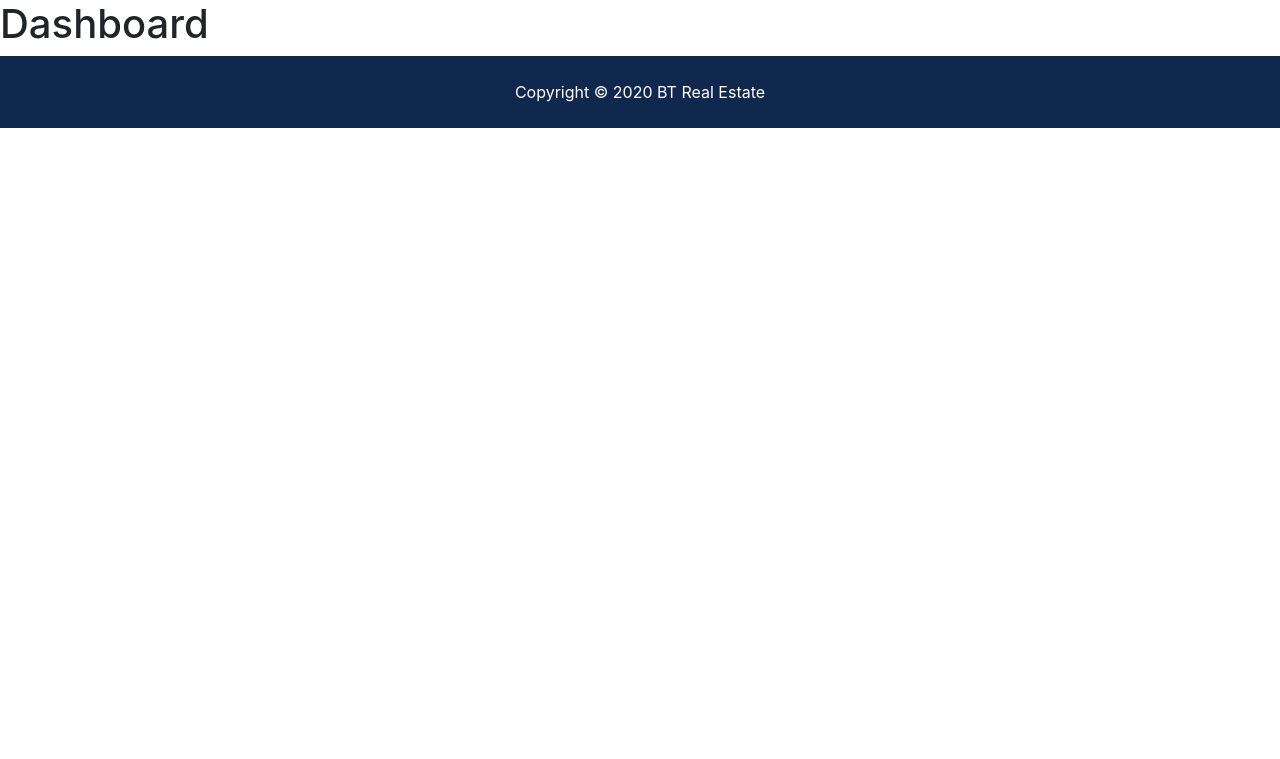
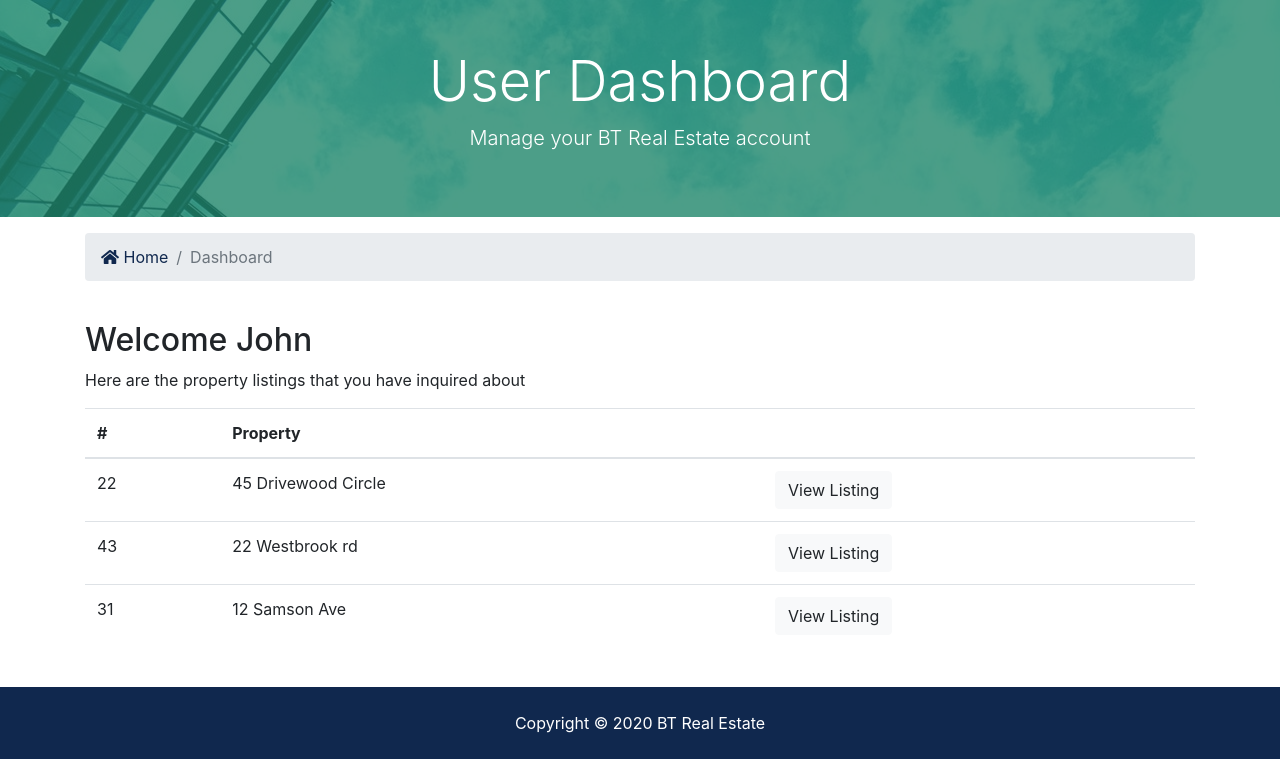
Before and after one commit to AkhlakurRahman/django-realtor, a Django app: page /accounts/dashboard in a window 1280 px wide. Shown: the part 128-887 px from the top of the page. Before the commit the page ends 256 px from the top, so only its background shows below. Run offline with Django 3.2, Linux system fonts and the light colour scheme; some libraries are stand-ins or nearby versions.

Commit message:
login and logout added

```diff
--- a/accounts/views.py
+++ b/accounts/views.py
@@ -1,12 +1,8 @@
 from django.shortcuts import render, redirect
-from django.contrib import messages
+from django.contrib import messages, auth
 from django.contrib.auth.models import User
 
 # Create your views here.
-
-
-def login(request):
-    return render(request, 'accounts/login.html')
 
 
 def register(request):
@@ -47,8 +43,27 @@ def register(request):
         return render(request, 'accounts/register.html')
 
 
+def login(request):
+    if request.method == 'POST':
+        username = request.POST['username']
+        password = request.POST['password']
+
+        user = auth.authenticate(username=username, password=password)
+        if user is not None:
+            auth.login(request, user)
+            messages.success(request, 'You are logged in!')
+            return redirect('dashboard')
+        else:
+            messages.error(request, 'Invalid credentials!')
+            return redirect('login')
+    else:
+        return render(request, 'accounts/login.html')
+
+
 def logout(request):
-    return redirect('index')
+    if request.method == 'POST':
+        auth.logout(request)
+        return redirect('index')
 
 
 def dashboard(request):
--- a/templates/accounts/dashboard.html
+++ b/templates/accounts/dashboard.html
@@ -1,5 +1,71 @@
 {% extends 'base.html' %} {% block content %}
 
-<h1>Dashboard</h1>
+<section id="showcase-inner" class="py-5 text-white">
+  <div class="container">
+    <div class="row text-center">
+      <div class="col-md-12">
+        <h1 class="display-4">User Dashboard</h1>
+        <p class="lead">Manage your BT Real Estate account</p>
+      </div>
+    </div>
+  </div>
+</section>
+
+<!-- Breadcrumb -->
+<section id="bc" class="mt-3">
+  <div class="container">
+    <nav aria-label="breadcrumb">
+      <ol class="breadcrumb">
+        <li class="breadcrumb-item">
+          <a href="{% url 'index' %}"> <i class="fas fa-home"></i> Home</a>
+        </li>
+        <li class="breadcrumb-item active">Dashboard</li>
+      </ol>
+    </nav>
+  </div>
+</section>
+
+<section id="dashboard" class="py-4">
+  <div class="container">
+    <div class="row">
+      <div class="col-md-12">
+        <h2>Welcome John</h2>
+        <p>Here are the property listings that you have inquired about</p>
+        <table class="table">
+          <thead>
+            <tr>
+              <th scope="col">#</th>
+              <th scope="col">Property</th>
+              <th></th>
+            </tr>
+          </thead>
+          <tbody>
+            <tr>
+              <td>22</td>
+              <td>45 Drivewood Circle</td>
+              <td>
+                <a class="btn btn-light" href="#">View Listing</a>
+              </td>
+            </tr>
+            <tr>
+              <td>43</td>
+              <td>22 Westbrook rd</td>
+              <td>
+                <a class="btn btn-light" href="#">View Listing</a>
+              </td>
+            </tr>
+            <tr>
+              <td>31</td>
+              <td>12 Samson Ave</td>
+              <td>
+                <a class="btn btn-light" href="#">View Listing</a>
+              </td>
+            </tr>
+          </tbody>
+        </table>
+      </div>
+    </div>
+  </div>
+</section>
 
 {% endblock %}
--- a/templates/partials/_navbar.html
+++ b/templates/partials/_navbar.html
@@ -45,6 +45,28 @@
       </ul>
 
       <ul class="navbar-nav ml-auto">
+        {% if user.is_authenticated %}
+        <li
+          {% if 'dashboard' in request.path %}
+            class="nav-item active mr-3"
+          {% else %}
+            class="nav-item mr-3"
+          {% endif %}
+        >
+          <a class="nav-link" href="{% url 'dashboard' %}">
+            Dashboard</a
+          >
+        </li>
+        <li class="nav-item">
+          <a href="javascript:{document.getElementById('logout').submit()}" class="nav-link">
+            <i class="fas fa-sign-out-alt"></i> Logout
+          </a>
+          <form id="logout" method="POST" action="{% url 'logout' %}">
+            {% csrf_token %}
+            <input type="hidden">
+          </form>
+        </li>
+        {% else %}
         <li
           {% if 'register' in request.path %}
             class="nav-item active mr-3"
@@ -69,6 +91,7 @@
             Login</a
           >
         </li>
+        {% endif %}
       </ul>
     </div>
   </div>
```
